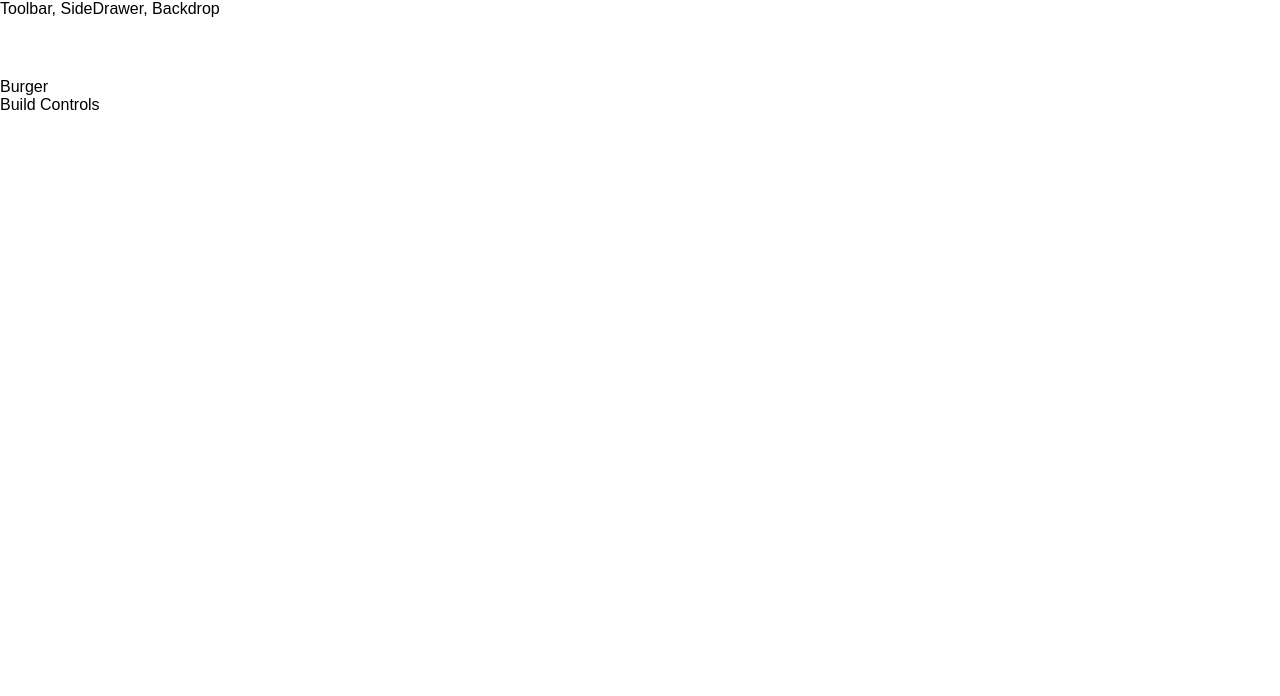
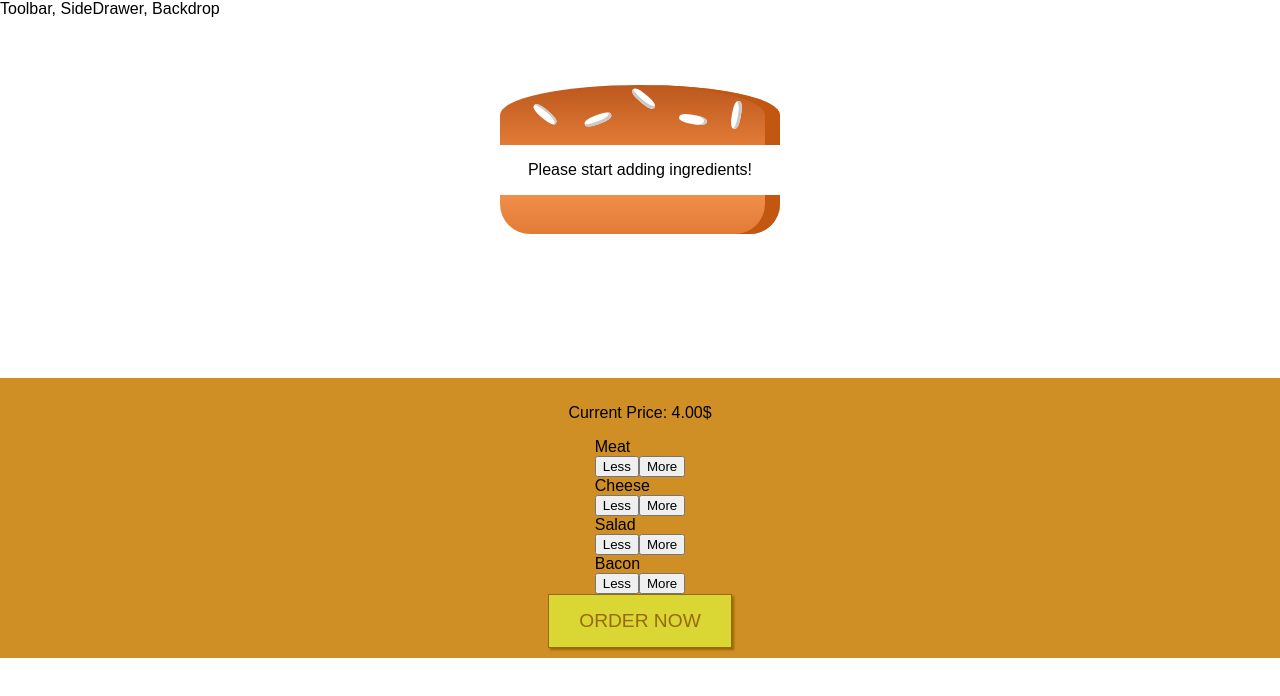
Before and after one commit to SaparovNiv/BurgerBuilder, a React (Create React App) app: page / in a window 1280 px wide. Shown: the top 696 px of the page. Built offline with nearby package versions, Linux system fonts and the light colour scheme.

Commit message:
add burger creator page

```diff
--- a/package.json
+++ b/package.json
@@ -6,6 +6,7 @@
     "@testing-library/jest-dom": "^5.11.9",
     "@testing-library/react": "^11.2.5",
     "@testing-library/user-event": "^12.8.3",
+    "prop-types": "^15.7.2",
     "react": "^17.0.1",
     "react-dom": "^17.0.1",
     "react-scripts": "4.0.3",
--- /dev/null
+++ b/src/components/Burger/BuildControls/BuildConstrols.module.css
@@ -0,0 +1,51 @@
+.BuildControls {
+    width: 100%;
+    background-color: #CF8F24;
+    display: flex;
+    flex-flow: column;
+    align-items: center;
+    box-shadow: 0 29x, 19x #ccc;
+    margin: auto;
+    padding: 10px 0;
+}
+
+.OrderButton {
+    background-color: #DAD735;
+    outline: none;
+    cursor: pointer;
+    border: 1px solid #966909;
+    color: #966909;
+    font-family: inherit;
+    font-size: 1.2em;
+    padding: 15px 30px;
+    box-shadow: 2px 2px 2px #966909;
+}
+
+.OrderButton:hover, .OrderButton:active {
+    background-color: #A0DB41;
+    border: 1px solid #966909;
+    color: #966909;
+}
+
+.OrderButton:disabled {
+    background-color: #C7C6C6;
+    cursor: not-allowed;
+    border: 1px solid #ccc;
+    color: #888888;
+}
+
+.OrderButton:not(:disabled) {
+    animation: enable 0.3s linear;
+}
+
+@keyframes enable {
+    0% {
+        transform: scale(1);
+    }
+    60% {
+        transform: scale(1.1);
+    }
+    100% {
+        transform: scale(1);
+    }
+}
--- /dev/null
+++ b/src/components/Burger/BuildControls/BuildControl/BuildControl.js
@@ -0,0 +1,15 @@
+import React from 'react';
+import classes from './BuildControl.module.css'
+
+
+
+const buildControl = (props) => {
+    return (
+        <div classes={classes.BuildControl}>
+            <div classes={classes.Label}>{props.label}</div>
+            <button className={classes.Less} onClick={props.removed}>Less</button>
+            <button className={classes.More} onClick={props.added}>More</button>
+        </div>
+    );
+}
+export default buildControl;
--- /dev/null
+++ b/src/components/Burger/BuildControls/BuildControl/BuildControl.module.css
@@ -0,0 +1,56 @@
+.BuildControl {
+    display: flex;
+    justify-content: space-between;
+    align-items: center;
+    margin: 5px 0;
+}
+
+.BuildControl button {
+    display: block;
+    font: inherit;
+    padding: 5px;
+    margin: 0 5px;
+    width: 80px;
+    border: 1px solid #AA6817;
+    cursor: pointer;
+    outline: none;
+}
+
+.BuildControl button:disabled {
+    background-color: #AC9980;
+    border: 1px solid #7E7365;
+    color: #ccc;
+    cursor: default;
+}
+
+.BuildControl button:hover:disabled {
+    background-color: #AC9980;
+    color: #ccc;
+    cursor: not-allowed;
+}
+
+.Label {
+    padding: 10px;
+    font-weight: bold;
+    width: 80px;
+}
+
+.BuildControl .Less {
+    background-color: #D39952;
+    color: white;
+}
+
+.BuildControl .More {
+    background-color: #8F5E1E;
+    color: white;
+}
+
+.BuildControl .Less:hover, .BuildControl .Less:active {
+    background-color: #DAA972;
+    color: white;
+}
+
+.BuildControl .More:hover,.BuildControl .More:active {
+    background-color: #99703F;
+    color: white;
+}
--- /dev/null
+++ b/src/components/Burger/BuildControls/BuildControls.js
@@ -0,0 +1,32 @@
+import React from 'react';
+import ingredients from '../BurgerIngredients/BurgerIngredientsConstants';
+import classes from './BuildConstrols.module.css'
+import BuildControl from './BuildControl/BuildControl'
+
+const controls = Object.keys(ingredients).map(key => {
+    return {
+        label: ingredients[key],
+        type: ingredients[key]
+    };
+}).filter(elem =>
+    elem.type !== 'BreadBottom' && elem.type !== 'BreadTop'
+)
+
+const buildControls = (props) => (
+    <div className={classes.BuildControls}>
+        <p>Current Price: {props.price.toFixed(2)}$</p>
+        {controls.map(ctrl => {
+            return (
+                <BuildControl
+                    key={ctrl.label}
+                    label={ctrl.label}
+                    added={() => props.ingredientAdded(ctrl.type)}
+                    removed={() => props.ingredientRemoved(ctrl.type)}
+                />
+            )
+        })}
+        <button className={classes.OrderButton}>ORDER NOW</button>
+    </div>
+);
+
+export default buildControls;
--- a/src/components/Burger/Burger.js
+++ b/src/components/Burger/Burger.js
@@ -0,0 +1,30 @@
+import React from 'react'
+import classes from './Burger.module.css'
+import BurgerIngredient from './BurgerIngredients/BurgerIngredient'
+
+const burger = (props) => {
+    let transformedIngredients = Object.keys(props.ingredients)
+        .map(ingKey => {
+            return [...Array(props.ingredients[ingKey])].map((_, i) => {
+                return <BurgerIngredient key={ingKey + i} type={ingKey} />
+            })
+        })
+        .reduce((arr, el) => {
+            return arr.concat(el);
+        }, []);
+
+    if(transformedIngredients.length === 0){
+        transformedIngredients = <p>Please start adding ingredients!</p>
+    }
+
+    // Check if our array is empty
+
+    return (
+        <div className={classes.Burger}>
+            <BurgerIngredient type="BreadTop" />
+            {transformedIngredients}
+            <BurgerIngredient type="BreadBottom" />
+        </div>
+    )
+}
+export default burger;
--- /dev/null
+++ b/src/components/Burger/Burger.module.css
@@ -0,0 +1,29 @@
+.Burger {
+    width: 100%;
+    margin: auto;
+    height: 250px;
+    overflow: scroll;
+    text-align: center;
+    font-weight: 1.2rem;
+}
+
+@media (min-width: 1000px) and (min-height: 700px){
+    .Burger{
+        width: 700px;
+        height: 600px;
+    }
+}
+
+@media (min-width: 500px) and (min-height: 401px){
+    .Burger{
+        width: 450px;
+        height: 400px;
+    }
+}
+
+@media (min-width: 500px) and (min-height: 400px){
+    .Burger{
+        width: 350px;
+        height: 300px;
+    }
+}
--- a/src/components/Burger/BurgerIngredients/BurgerIngredient.js
+++ b/src/components/Burger/BurgerIngredients/BurgerIngredient.js
@@ -1,21 +1,26 @@
 import classes from './BurgerIngredient.module.css';
-import React from 'react';
-import ingredients from './BurgerIngredientsConstants'
+import React, { Component } from 'react';
+import ingredients from './BurgerIngredientsConstants';
+import PropTypes from 'prop-types';
 
-const burgerIngredient = (props) => {
+class BurgerIngredient extends Component {
+    render() {
         let ingredient = null;
-
-    if(props.type === ingredients.BREAD_TOP){
-        ingredients = (
-            <div className={classes[props.type]}>
+        if (this.props.type === ingredients.BREAD_TOP) {
+            ingredient = (
+                <div className={classes[this.props.type]}>
                     <div className={classes.Seeds1}></div>
                     <div className={classes.Seeds2}></div>
                 </div>
             );
-    }else{
-        ingredient = <div className={classes[props.type]}></div>;
+        } else {
+            ingredient = <div className={classes[this.props.type]}></div>;
         }
         return ingredient;
+    }
+}
+
+BurgerIngredient.propTypes = {
+    type: PropTypes.string.isRequired
 };
-
-export default burgerIngredient;
+export default BurgerIngredient;
--- a/src/containers/BurgerBuilder/BurgerBuilder.js
+++ b/src/containers/BurgerBuilder/BurgerBuilder.js
@@ -1,14 +1,57 @@
 import React, { Component } from "react";
-import BurgerIngredient from "../../components/Burger/BurgerIngredients/BurgerIngredient";
+import BuildControls from "../../components/Burger/BuildControls/BuildControls";
+import Burger from "../../components/Burger/Burger";
 import Aux from "../../hoc/Aux";
 
+
+const INGREDIENT_PRICES = {
+    Salad: 0.5,
+    Bacon: 1.3,
+    Cheese: 0.9,
+    Meat: 2.5
+};
 class BurgerBuilder extends Component {
+    state = {
+        ingredients: {
+            Salad: 0,
+            Bacon: 0,
+            Cheese: 0,
+            Meat: 0
+        },
+        totalPrice: 4
+    }
+
+    addIngredientHandler = (type) => {
+        const updateIngredients = {
+            ...this.state.ingredients
+        };
+        updateIngredients[type]++;
+        const updatedPrice = this.state.totalPrice + INGREDIENT_PRICES[type];
+
+        this.setState({ totalPrice: updatedPrice, ingredients: updateIngredients });
+    }
+
+    removeIngredientHandler = (type) => {
+        const updateIngredients = {
+            ...this.state.ingredients
+        };
+
+        if (updateIngredients[type] > 0) {
+            updateIngredients[type]--;
+            const updatedPrice = this.state.totalPrice - INGREDIENT_PRICES[type];
+            this.setState({ totalPrice: updatedPrice, ingredients: updateIngredients });
+        }
+    }
+
+
     render() {
         return (
             <Aux>
-                 <BurgerIngredient/>
-                <div>Burger</div>
-                <div>Build Controls</div>
+                <Burger ingredients={this.state.ingredients} />
+                <BuildControls
+                    ingredientAdded={this.addIngredientHandler}
+                    ingredientRemoved={this.removeIngredientHandler}
+                    price={this.state.totalPrice} />
             </Aux>
         );
     }
```
Also changed, not shown: 1 other file (tests, documents, lock files or other folders). Lines whose indentation alone changed are shown as unchanged.
